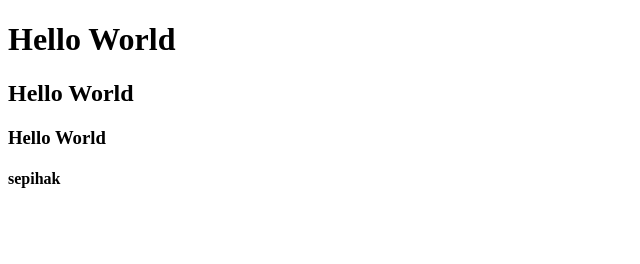
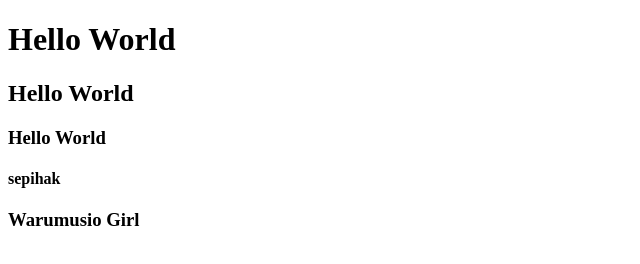
Before and after one commit to ARSAL21/latihan, a plain HTML site: page index.html in a window 1280 px wide. Shown: the whole page, without its empty margins (0-640 px from the left). Drawn offline with Linux system fonts and the light colour scheme.

Commit message:
warumusio

```diff
--- a/index.html
+++ b/index.html
@@ -10,5 +10,6 @@
     <h2>Hello World</h2>
     <h3>Hello World</h3>
     <h4>sepihak</h4>
+    <h3>Warumusio Girl</h3>
 </body>
 </html>
```
